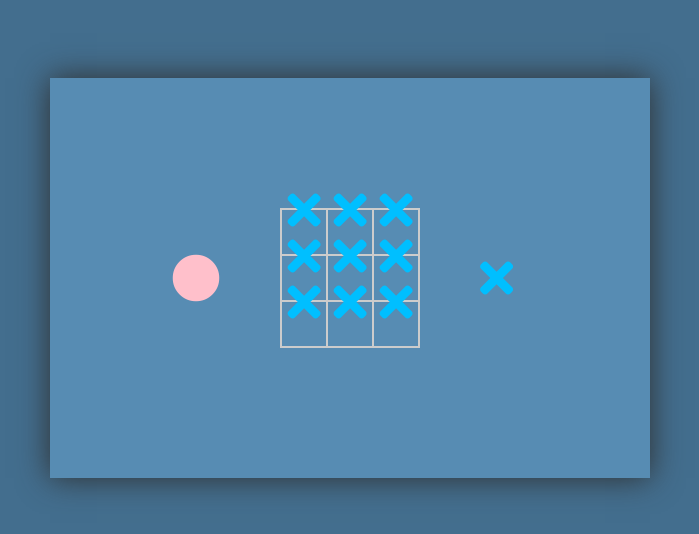
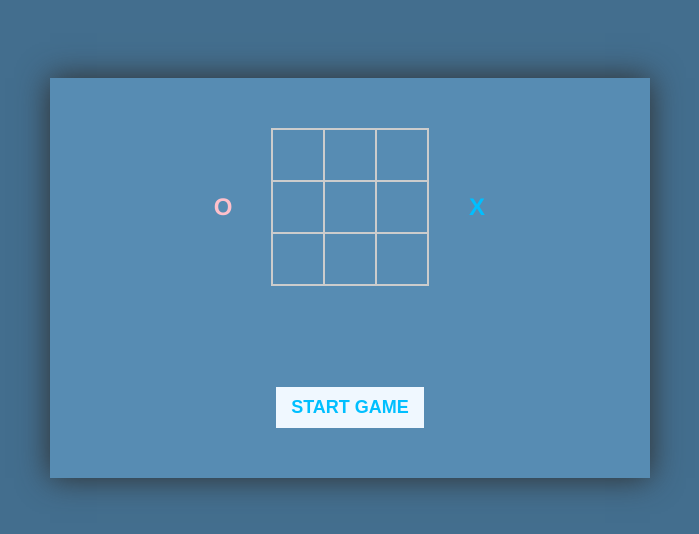
Before and after one commit to NatashaElistratova/vue-tic-tuc-toe, a Vue app: page / in a window 1280 px wide. Shown: the part 122-656 px from the top of the page, without its empty margins (290-989 px from the left). Built offline with nearby package versions, Linux system fonts and the light colour scheme.

Commit message:
Game logic

```diff
--- a/src/App.vue
+++ b/src/App.vue
@@ -30,5 +30,12 @@
         justify-content: center;
         align-items: center;
     }
+    /*Animation classes*/
+    .fade-enter-active, .fade-leave-active {
+        transition: opacity .5s;
+    }
+    .fade-enter, .fade-leave-to  {
+        opacity: 0;
+    }
 
 </style>
--- /dev/null
+++ b/src/components/AppModal.vue
@@ -0,0 +1,52 @@
+<template>
+    <div class="modal">
+        <div class="modal__close"
+             @click="$emit('closeModal')">x
+        </div>
+        <div class="modal__content">
+            <p>{{message}}</p>
+        </div>
+    </div>
+</template>
+
+<script>
+    export default {
+        props: {
+            message: {
+                type: String,
+                default: ''
+            }
+        }
+    }
+</script>
+
+<style scoped>
+    .modal {
+        position: fixed;
+        top: 0;
+        bottom: 0;
+        left: 0;
+        right: 0;
+        background-color: rgba(0, 0, 0, .3);
+        z-index: 9999;
+        display: flex;
+        justify-content: center;
+        align-items: center;
+    }
+
+    .modal__content {
+        width: 500px;
+        padding: 30px;
+        box-sizing: border-box;
+        background-color: #fff;
+    }
+
+    .modal__close {
+        position: absolute;
+        top: 30px;
+        right: 30px;
+        color: #fff;
+        font-size: 24px;
+        cursor: pointer;
+    }
+</style>
--- a/src/components/PlayingField.vue
+++ b/src/components/PlayingField.vue
@@ -1,36 +1,149 @@
 <template>
     <div class="field-wrap">
         <div class="column column_text-right">
-            <i class="fas fa-circle fa-3x circle_custom"></i>
+            <div class="marker circle_custom"
+                 :class="{'border_white': activeMarker==='o'}">O
+            </div>
         </div>
         <div class="column">
             <div class="field">
                 <div class="grid">
                     <div class="grid__item"
+                         :class="{'border_white': activeCell===i}"
                          v-for="(item, i) in cells"
-                         :key="i">
-                        <i class="far fa-times fa-3x cross_custom"></i>
+                         :key="i"
+                         @click="onClickCell(i, $event)">
+                        <transition name="fade">
+                            <template v-if="moves[i]">
+                                <div v-if="moves[i]==='x'"
+                                     class="marker cross_custom">X
+                                </div>
+                                <div v-else
+                                     class="marker circle_custom">O
+                                </div>
+                            </template>
+                        </transition>
                     </div>
                 </div>
             </div>
         </div>
         <div class="column column_text-left">
-            <i class="far fa-times fa-3x cross_custom"></i>
+            <div class="marker cross_custom"
+                 :class="{'border_white': activeMarker==='x'}">X
+            </div>
         </div>
+        <div class="row">
+            <transition name="fade">
+                <button v-if="startButton"
+                        class="button_custom"
+                        @click="onStartGame">{{buttonText}}
+                </button>
+            </transition>
+        </div>
+        <transition name="fade">
+            <app-modal v-if="modal"
+                       :message="message"
+                       @closeModal="closeModal"></app-modal>
+        </transition>
     </div>
 </template>
 
 <script>
+    import AppModal from './AppModal';
+
     export default {
+        components: {
+            AppModal,
+        },
         data() {
             return {
                 cellsInRow: 3,
+                activeMarker: '',
+                moves: [],
+                activeCell: null,
+                isWinner: null,
+                winningCombination: null,
+                modal: false,
+                message: '',
+                startGame: false,
+                restartGame: false,
+                startButton: true,
+                buttonText: 'start game',
             }
         },
         computed: {
             cells() {
                 return this.cellsInRow ** 2;
+            },
+            winningCombinations() {
+                return [
+                    [0, 1, 2], [3, 4, 5], [6, 7, 8],
+                    [0, 3, 6], [1, 4, 7], [2, 5, 8],
+                    [0, 4, 8], [2, 4, 6]
+                ]
             }
+        },
+        methods: {
+            onStartGame() {
+                this.moves = [];
+                this.winningCombination = null;
+                this.isWinner = false;
+                //fill center cell by cross
+                this.moves.length = this.cells;
+                this.activeCell = (this.cells - 1) / 2;
+                this.moves[this.activeCell] = 'x';
+
+                this.startGame = true;
+                this.activeMarker = 'o';
+                this.startButton = false;
+            },
+            onClickCell(i) {
+                if (this.startGame && !this.moves[i]) {
+                    this.moves[i] = this.activeMarker;
+                    this.activeCell = i;
+                    this.changeMarker();
+                    this.checkWinner(i, this.moves[i]);
+                    this.checkEndGame();
+                }
+            },
+            changeMarker() {
+                this.activeMarker = this.activeMarker === 'o' ? this.activeMarker = 'x' : this.activeMarker = 'o';
+            },
+            checkEndGame() {
+                if (!this.isWinner && !this.moves.includes(undefined)) {
+                    this.message = 'Draw!!!';
+                    this.modal = true;
+                }
+            },
+            checkWinner(i, marker) {
+                const possibleCombinations = this.winningCombinations.filter(combination => {
+                    return combination.includes(i);
+                });
+
+                possibleCombinations.forEach(combination => {
+                    this.isWinner = combination.every((val, i, arr) => {
+                        return this.moves[val] === this.moves[arr[0]];
+                    });
+                    if (this.isWinner) {
+                        this.winningCombination = combination;
+                    }
+                });
+
+                if (this.winningCombination && this.winningCombination.length > 0) {
+                    this.isWinner = true;
+                    this.message = `${marker} wins!`;
+                    this.modal = true;
+                    this.startGame = false;
+                }
+            },
+            closeModal() {
+                this.modal = false;
+                this.buttonText = 'restart game';
+                this.startButton = true;
+            }
+        },
+        created() {
+
         }
     }
 </script>
@@ -44,6 +157,7 @@
         background-color: #578cb3;
         box-shadow: 0 0 30px #2e2e2e;
         display: flex;
+        flex-wrap: wrap;
     }
 
     .column {
@@ -51,8 +165,14 @@
         display: flex;
         justify-content: center;
         align-items: center;
-        padding: 30px;
         box-sizing: border-box;
+    }
+
+    .row {
+        width: 100%;
+        display: flex;
+        justify-content: center;
+        align-items: center;
     }
 
     .column_text-right {
@@ -63,6 +183,10 @@
         justify-content: flex-start;
     }
 
+    .field {
+        width: 158px;
+    }
+
     .grid {
         display: flex;
         flex-wrap: wrap;
@@ -70,20 +194,52 @@
     }
 
     .grid__item {
-        width: calc(33.3333% - 2px);
-        height: 0;
-        padding-bottom: calc(33.3333% - 2px);
+        width: 50px;
+        height: 50px;
         border: 1px solid #ccc;
         display: flex;
         justify-content: center;
         align-items: center;
     }
+
+    .circle_custom,
+    .cross_custom {
+        font-weight: 700;
+        font-size: 24px;
+
+    }
+
     .circle_custom {
         color: pink;
-        font-weight: 700;
     }
+
     .cross_custom {
         color: deepskyblue;
+    }
+
+    .marker {
+        width: 50px;
+        height: 50px;
+        display: flex;
+        justify-content: center;
+        align-items: center;
+        border: 2px solid transparent;
+    }
+
+    .border_white {
+        border-color: #fff;
+        transition: border-color .5s;
+    }
+
+    .button_custom {
+        padding: 10px 15px;
+        border: none;
+        outline: none;
+        background-color: aliceblue;
+        color: deepskyblue;
+        font-size: 18px;
         font-weight: 700;
+        text-transform: uppercase;
+        cursor: pointer;
     }
 </style>
--- a/src/main.js
+++ b/src/main.js
@@ -1,7 +1,5 @@
 import Vue from 'vue'
 import App from './App.vue'
-import '@fortawesome/fontawesome-free/js/fontawesome.min.js'
-import '@fortawesome/fontawesome-free/css/all.css'
 
 Vue.config.productionTip = false
 
```
Also changed, not shown: 1 other file (tests, documents, lock files or other folders).
